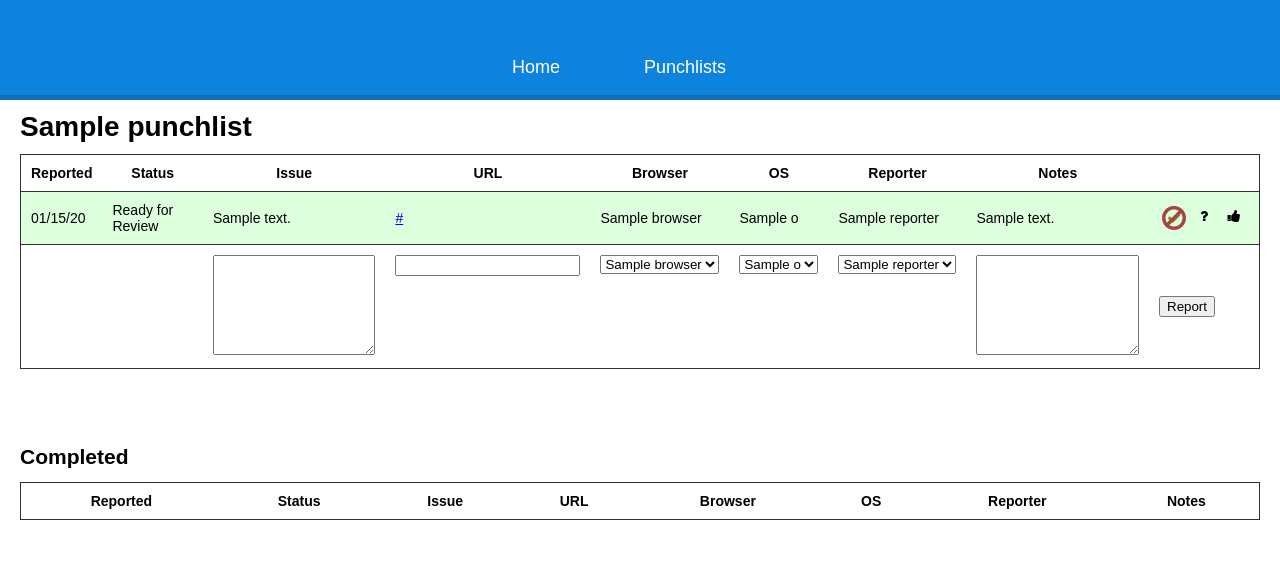
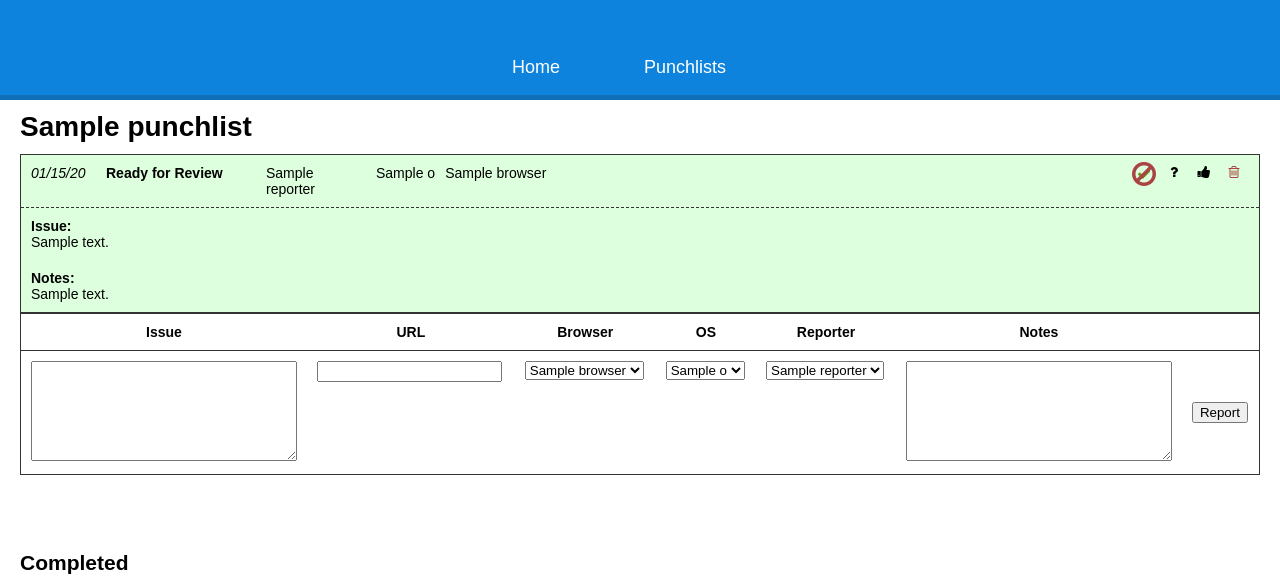
Before and after one commit to jcc8879/PyQA, a Django app: page /punchlists/1/ in a window 1280 px wide. Shown: the top 588 px of the page. Run offline with Django 3.2, Linux system fonts and the light colour scheme; tables that the repository leaves empty hold one stand-in row (values such as "Sample post"); lists and menus that the app fills with data are empty; some libraries are stand-ins or nearby versions.

Commit message:
changed the view to be divs instead of a table. Not sure I like it better, but it will be easier to control

```diff
--- a/PyQa/punchlists/static/punchlists/css/style.css
+++ b/PyQa/punchlists/static/punchlists/css/style.css
@@ -50,6 +50,86 @@ body{
 	padding:0px 20px 0px 20px;
 }
 
+.issues{
+	float:left;
+	width:100%;
+	border:1px solid #333;
+	border-bottom:none;
+}
+
+.issue{
+	float:left;
+	width:100%;
+	border-bottom:1px solid #333;
+}
+
+.issue.even{
+	background-color:#fff;
+}
+
+.issue.odd{
+	background-color:#fff;
+}
+
+
+.issue.ready-for-review{
+	background-color:#dfd;
+}
+.issue.question{
+	background-color:#f4f379;
+}
+.issueheader{
+	float:left;
+	width:100%;
+	border-bottom:1px dashed #333;
+	padding:10px;
+	position:relative;
+}
+.issuedate{
+	float:left;
+	margin-right:10px;
+	font-style:italic;
+	width:65px;
+}
+.issuepriority{
+	float:left;
+	margin-right:10px;
+	font-weight:bold;
+	width:150px;
+}
+.issuereporter{
+	float:left;
+	margin-right:10px;
+	width:100px;
+}
+.issueactions{
+	position:absolute;
+	top:5px;
+	right:10px;
+}
+
+.issueos{
+	float:left;
+	margin-right:10px;
+}
+
+.issuebrowser{
+	float:left;
+}
+
+.issuetext{
+	float:left;
+	width:100%;
+	padding:10px;
+}
+.issuenote{
+	float:left;
+	width:100%;
+	padding:10px;
+}
+
+
+
 table.issuelist{
 	border-left:1px solid #333;
 	border-right:1px solid #333;
@@ -91,32 +171,37 @@ table.issuelist tr.question td{
 .iconcell{
 	width:110px;
 }
-.iconcell a{
+.issueactions a{
 	width:30px;
 	text-align: center;
 	float:left;
 }
 
-.issuelist a .fa-check,
-.issuelist a .fa-question,
-.issuelist a .fa-thumbs-up{
+.issueactions a .fa-check,
+.issueactions a .fa-question,
+.issueactions a .fa-thumbs-up,
+.issueactions a .fa-trash-o{
 	padding:5px;
 }
 
-.issuelist a .fa-stack-1x{padding:0px;}
+.issueactions a .fa-stack-1x{padding:0px;}
 
-.issuelist a .fa-check{color:#659c17;}
-.issuelist a:visited .fa-check{color:#659c17;}
-.issuelist a:hover .fa-check{color:#659c17;}
+.issueactions a .fa-check{color:#659c17;}
+.issueactions a:visited .fa-check{color:#659c17;}
+.issueactions a:hover .fa-check{color:#659c17;}
 
-.issuelist a .text-danger{color:#a94442;}
-.issuelist a:visited .text-danger{color:#a94442;}
-.issuelist a:hover .text-danger{color:#a94442;}
+.issueactions a .text-danger{color:#a94442;}
+.issueactions a:visited .text-danger{color:#a94442;}
+.issueactions a:hover .text-danger{color:#a94442;}
 
-.issuelist a .fa-thumbs-up{color:#000;}
-.issuelist a:visited .fa-thumbs-up{color:#000;}
-.issuelist a:hover .fa-thumbs-up{color:#000;}
+.issueactions a .fa-thumbs-up{color:#000;}
+.issueactions a:visited .fa-thumbs-up{color:#000;}
+.issueactions a:hover .fa-thumbs-up{color:#000;}
 
-.issuelist a .fa-question{color:#000;}
-.issuelist a:visited .fa-question{color:#000;}
-.issuelist a:hover .fa-question{color:#000;}
+.issueactions a .fa-question{color:#000;}
+.issueactions a:visited .fa-question{color:#000;}
+.issueactions a:hover .fa-question{color:#000;}
+
+.issueactions a .fa-trash-o{color:#a94442;}
+.issueactions a:visited .fa-trash-o{color:#a94442;}
+.issueactions a:hover .fa-trash-o{color:#a94442;}
--- a/PyQa/punchlists/static/punchlists/js/issues.js
+++ b/PyQa/punchlists/static/punchlists/js/issues.js
@@ -1,26 +1,33 @@
 jQuery(document).ready(function($) {
 	var originalNote = '';
 
-	$(".notecell").bind('click', function(){
+	$(".latestnote").bind('click', function(){
 		//hide the text, and show a textarea so they can edit
-		$(this).children(".latestnote").hide();
-		$(this).children(".hiddennote").show();
-		$(this).children(".hiddennote").focus();
+		$(this).parent('div').children("span.latestnote").hide();
+		$(this).parent('div').children("form").children(".hiddennote").show();
+		$(this).parent('div').children("form").children(".hiddennote").focus();
 
 		//set a "global" variable so we can see if they actually update the note
-		originalNote = $(this).children(".hiddennote").val();
+		originalNote = $(this).parent('div').children("form").children(".hiddennote").val();
 
 	});
 
 	$(".hiddennote").bind('blur', function(){
-		var newNote = $(this).val();
+		var issue_id = $(this).parent('form').children(".issue_id").val();
+		var newNote  = $(this).val();
+		var noteForm = $(this).parent('form');
 
 		if(newNote != originalNote){
 			//they changed the note, so add a new one into the db
-
+			var postData = $.post( "issue/addnote/"+issue_id+"/", noteForm.serialize(), function(data) {
+									console.log(data);
+								})
+								.fail(function(data){
+									console.log(data);
+								});
 		}
 
-		$(this).parent("td").children(".latestnote").text(newNote);
+		$(this).parent('form').parent("div").children("span.latestnote").text(newNote);
 		$(".latestnote").show();
 		$(".hiddennote").hide();
 
--- a/PyQa/punchlists/templates/punchlists/issues.html
+++ b/PyQa/punchlists/templates/punchlists/issues.html
@@ -2,10 +2,50 @@
 
 {% block content %}
 <h1>{{ punchlist.punchlist_name }}</h1>
+
+<div class="issues">
+{% if punchlist.issue_set %}
+	{% for issue in punchlist.get_incomplete_issues %}
+	<div class="issue {{ issue.status|slugify }} {% cycle 'even' 'odd' %}">
+		<div class="issueheader">
+			<div class="issuedate">{{ issue.reported_date|date:"m/d/y" }}</div>
+			<div class="issuepriority">{{ issue.status }}</div>
+			<div class="issuereporter">{{ issue.reporter }}</div>
+			<div class="issueos">{{ issue.os }}</div>
+			<div class="issuebrowser">{{ issue.browser }}</div>
+			<div class="issueactions">
+				{% if issue.status.status_text == "Ready for Review" %}
+					<a href="issue/notcomplete/{{ issue.id }}" title="Mark as Not Complete" alt="Mark as Not Complete"><span class="fa-stack fa"><i class="fa fa-check fa-stack-1x"></i><i class="fa fa-ban fa-stack-2x text-danger"></i></span></a>
+				{% else %}
+					<a href="issue/review/{{ issue.id }}" title="Mark as Ready for Review" alt="Mark as Ready for Review"><i class="fa fa-check"></i></a>
+				{% endif %}
+				<a href="issue/question/{{ issue.id }}" title="Mark as Questioned" alt="Mark as Questioned"><i class="fa fa-question"></i></a>
+				<a href="issue/complete/{{ issue.id }}" title="Mark as Complete" alt="Mark as Complete"><i class="fa fa-thumbs-up"></i></a>
+				<a href="issue/delete/{{ issue.id }}" title="Delete" alt="Delete"><i class="fa fa-trash-o"></i></a>
+			</div>
+		</div>
+		<div class="issuetext">
+			<strong>Issue:</strong><br />
+			{{ issue.issue_text }}
+		</div>
+		<div class="issuenote">
+			<strong class="latestnote">Notes: </strong><br />
+			{% if issue.get_latest_note %}
+				<span class="latestnote">{{ issue.get_latest_note }}</span>
+			{% else %}
+				<span class="latestnote"><em>(click here to add note)</em></span>
+			{% endif %}
+			<form method="post">{% csrf_token %}<input type="hidden" class="issue_id" name="issue_id" value="{{ issue.id }}" /><textarea class="hiddennote" name="notes" id="notes" cols="30" rows="10">{{ issue.get_latest_note }}</textarea></form>
+		</div>
+	</div>
+	{% endfor %}
+{% endif %}
+</div>
+
+<form action="{% url 'punchlists:reportissue' punchlist.id %}" method="post">
+	{% csrf_token %}
 	<table class="issuelist" cellpadding="0" cellspacing="0">
 		<tr>
-		<th>Reported</th>
-		<th>Status</th>
 			<th>Issue</th>
 			<th>URL</th>
 			<th>Browser</th>
@@ -14,37 +54,7 @@
 			<th>Notes</th>
 			<th>&nbsp;</th>
 		</tr>
-{% if punchlist.issue_set %}
-	{% for issue in punchlist.get_incomplete_issues %}
-	<tr class="{{ issue.status|slugify }} {% cycle 'even' 'odd' %}">
-		<td>{{ issue.reported_date|date:"m/d/y" }}</td>
-		<td>{{ issue.status }}</td>
-		<td>{{ issue.issue_text }}</td>
-		<td><a href="{{ issue.url }}" target="_blank" title="{{ issue.url }}">{{ issue.url|truncatechars:100 }}</a></td>
-		<td>{{ issue.browser }}</td>
-		<td>{{ issue.os }}</td>
-		<td>{{ issue.reporter }}</td>
-		<td class="notecell">
-			<span class="latestnote">{{ issue.get_latest_note }}</span>
-			<textarea class="hiddennote" name="notes" id="notes" cols="30" rows="10">{{ issue.get_latest_note }}</textarea>
-		</td>
-		<td class="iconcell">
-			{% if issue.status.status_text == "Ready for Review" %}
-				<a href="issue/notcomplete/{{ issue.id }}" title="Mark as Not Complete" alt="Mark as Not Complete"><span class="fa-stack fa"><i class="fa fa-check fa-stack-1x"></i><i class="fa fa-ban fa-stack-2x text-danger"></i></span></a>
-			{% else %}
-				<a href="issue/review/{{ issue.id }}" title="Mark as Ready for Review" alt="Mark as Ready for Review"><i class="fa fa-check"></i></a>
-			{% endif %}
-			<a href="issue/question/{{ issue.id }}" title="Mark as Questioned" alt="Mark as Questioned"><i class="fa fa-question"></i></a>
-			<a href="issue/complete/{{ issue.id }}" title="Mark as Complete" alt="Mark as Complete"><i class="fa fa-thumbs-up"></i></a>
-		</td>
-	</tr>
-	{% endfor %}
-{% endif %}
-	<form action="{% url 'punchlists:reportissue' punchlist.id %}" method="post">
-	{% csrf_token %}
 		<tr>
-		<td>&nbsp;</td>
-		<td>&nbsp;</td>
 			<td valign="top"><textarea name="issue_text" id="issue_text" cols="30" rows="10"></textarea></td>
 			<td valign="top"><input type="text" name="url" id="url" value=""></td>
 			<td valign="top">
@@ -71,8 +81,8 @@
 			<td valign="top"><textarea name="notes" id="notes" cols="30" rows="10"></textarea></td>
 			<td><input type="submit" value="Report" /></td>
 		</tr>
+	</table>
 </form>
-</table>
 
 
 <h2>Completed</h2>
--- a/PyQa/punchlists/urls.py
+++ b/PyQa/punchlists/urls.py
@@ -6,8 +6,10 @@ urlpatterns = patterns('',
 	url(r'^$', views.index, name='index'),
 	url(r'^(?P<punchlist_id>\d+)/$', views.issues, name='issues'),
 	url(r'^(?P<punchlist_id>\d+)/reportissue/$', views.reportissue, name='reportissue'),
+	url(r'^(?P<punchlist_id>\d+)/issue/addnote/(?P<issue_id>\d+)/$', views.add_note, name='add_note'),
 	url(r'^(?P<punchlist_id>\d+)/issue/review/(?P<issue_id>\d+)/$', views.set_issue_to_review, name='set_issue_to_review'),
 	url(r'^(?P<punchlist_id>\d+)/issue/question/(?P<issue_id>\d+)/$', views.question_issue, name='question_issue'),
 	url(r'^(?P<punchlist_id>\d+)/issue/complete/(?P<issue_id>\d+)/$', views.set_issue_as_complete, name='set_issue_as_complete'),
 	url(r'^(?P<punchlist_id>\d+)/issue/notcomplete/(?P<issue_id>\d+)/$', views.set_issue_as_new, name='set_issue_as_new'),
+	url(r'^(?P<punchlist_id>\d+)/issue/delete/(?P<issue_id>\d+)/$', views.delete_issue, name='delete_issue'),
 )
--- a/PyQa/punchlists/views.py
+++ b/PyQa/punchlists/views.py
@@ -74,3 +74,21 @@ def set_issue_as_complete(request, punchlist_id, issue_id):
 
 def set_issue_as_new(request, punchlist_id, issue_id):
 	return HttpResponse("Ok you're marking this issue as new (taking it's setting off basically):  %s." % issue_id)
+
+def add_note(request, punchlist_id, issue_id):
+	notes 			= request.POST['notes']
+	issue_for_note  = Issue.objects.get(pk=issue_id)
+
+	if notes:
+		note = issue_for_note.notes_set.create(note=notes)
+
+	response = "200"
+
+	return HttpResponse(response)
+
+def delete_issue(request, punchlist_id, issue_id):
+	issue_for_deletion = Issue.objects.get(pk=issue_id)
+
+	issue_for_deletion.delete()
+
+	return HttpResponseRedirect(reverse('punchlists:issues', args=(punchlist_id,)))
```
Also changed, not shown: 2 other files. Lines whose indentation alone changed are shown as unchanged.
